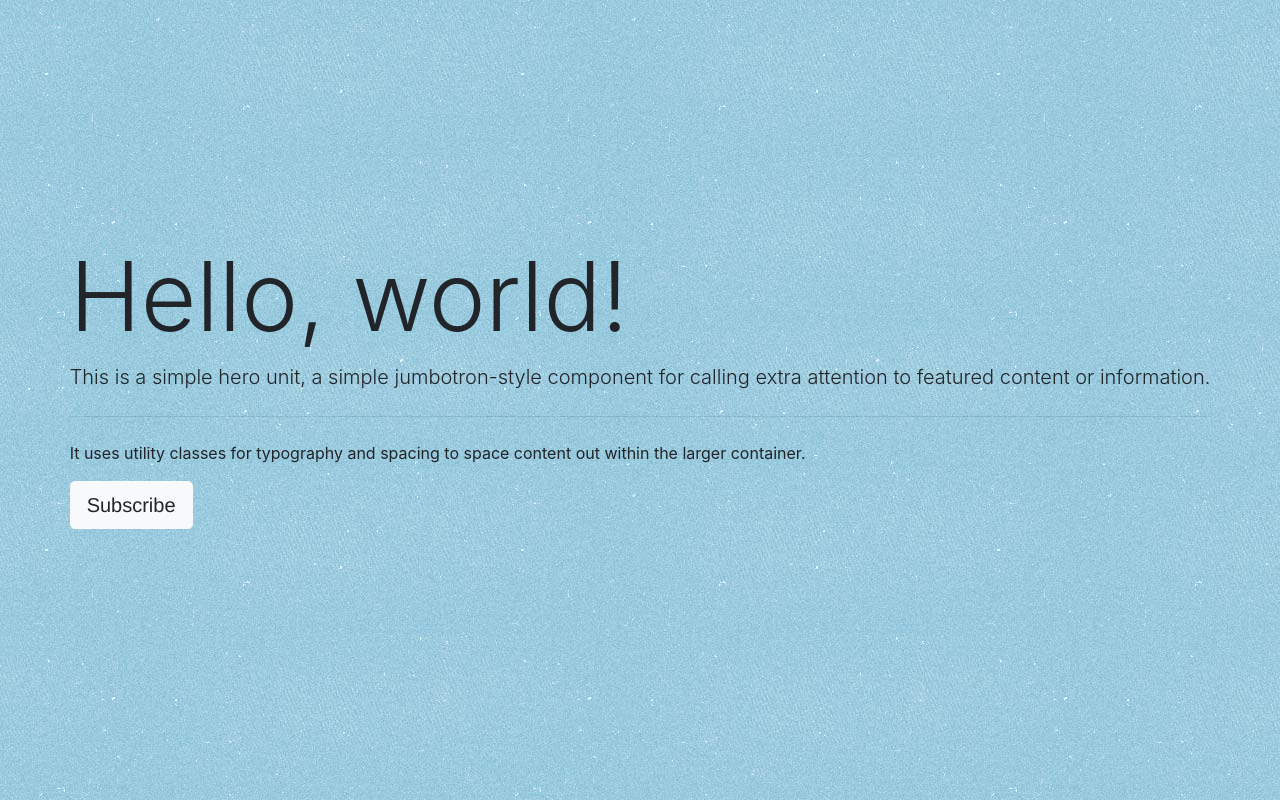
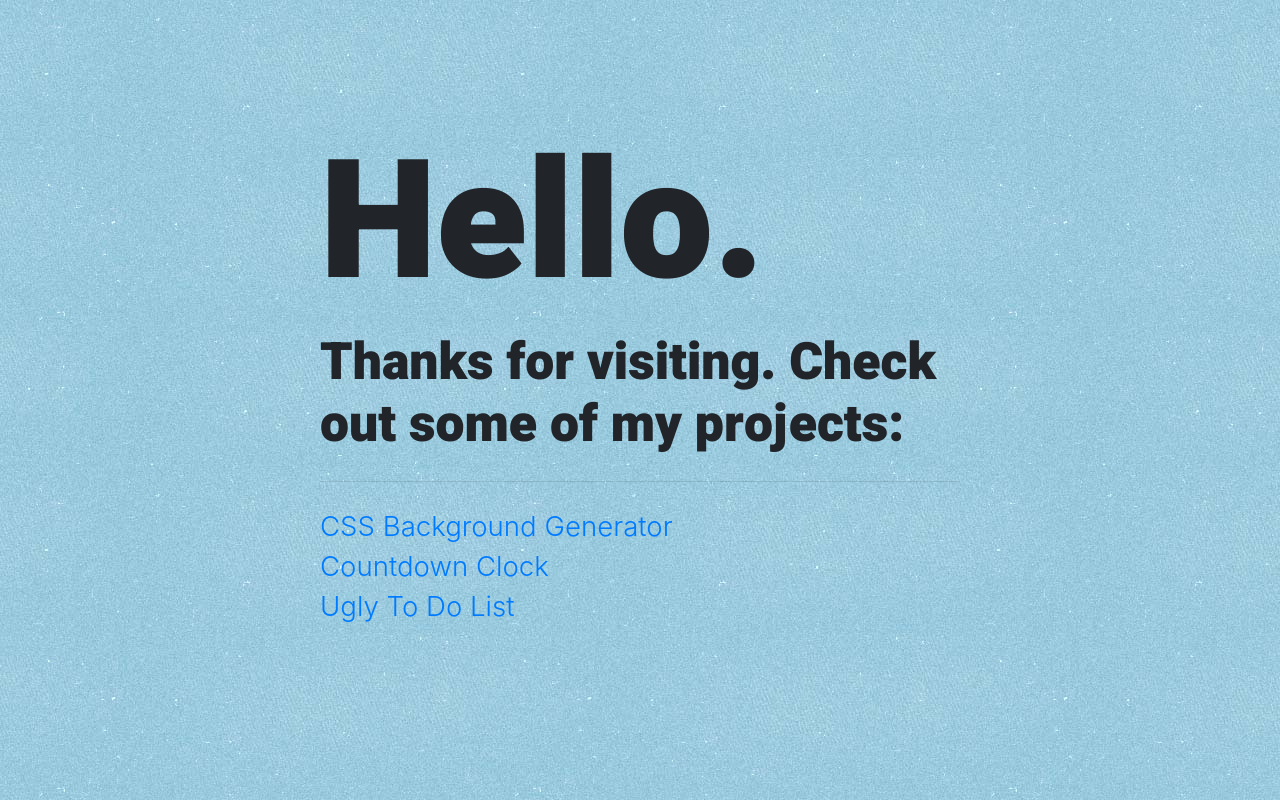
Before and after one commit to dkae0809/dkae0809.github.io, a plain HTML site: page index.html in a window 1280 px wide. Drawn offline with nearby package versions, Linux system fonts and the light colour scheme.

Commit message:
update landing page

```diff
--- a/index.html
+++ b/index.html
@@ -10,36 +10,23 @@
 
     <!-- Custom CSS -->
     <link rel="stylesheet" type="text/css" href="style.css">
-
+    <link href="https://fonts.googleapis.com/css?family=Heebo:900" rel="stylesheet">
 
     <title>Hello, world!</title>
   </head>
   <body>
     <div class="container-fluid h-100 d-flex justify-content-center align-items-center"><!-- container-fluid for full width -->
       <div class="jumbotron">
-        <h1 class="display-1">Hello, world!</h1>
-        <p class="lead">This is a simple hero unit, a simple jumbotron-style component for calling extra attention to featured content or information.</p>
+        <h1 class="display-1">Hello.</h1>
+        <p class="display-2">Thanks for visiting. Check out some of my projects:</p>
         <hr class="my-4">
-        <p>It uses utility classes for typography and spacing to space content out within the larger container.</p>
+        <ul class="display-3">
+          <li><a href="https://dkphl.github.io/uglyTodoList/">CSS Background Generator</a></li>
+          <li><a href="https://dkphl.github.io/countdownClock/">Countdown Clock</a></li>
+          <li><a href="https://dkphl.github.io/uglyTodoList/">Ugly To Do List</a></li>
+        </ul>
 
 
-        <!-- Begin MailChimp Signup Form -->
-
-        <div id="mc_embed_signup">
-          <form action="https://52forty.us8.list-manage.com/subscribe/post?u=31f93330c06d8aa698e6dc25e&amp;id=4af1cbb23d" method="post" id="mc-embedded-subscribe-form" name="mc-embedded-subscribe-form" class="validate" target="_blank" novalidate>
-            <div id="mc_embed_signup_scroll">
-              <!-- real people should not fill this in and expect good things - do not remove this or risk form bot signups-->
-              <div style="position: absolute; left: -5000px;" aria-hidden="true">
-                <input type="text" name="b_31f93330c06d8aa698e6dc25e_4af1cbb23d" tabindex="-1" value="">
-              </div>
-              <div class="clear">
-                <input type="submit" value="Subscribe" name="subscribe" id="mc-embedded-subscribe" class="btn btn-primary btn-lg btn-light">
-              </div>
-            </div>
-          </form>
-        </div>
-
-        <!--End mc_embed_signup-->
 
       </div>
     </div>
--- a/style.css
+++ b/style.css
@@ -2,11 +2,29 @@ body {
   height: 100vh;
   background: #fff url(6.jpg) repeat;
   /*background-size:cover;*/
-
+}
+a, a:hover, a:active {
+  text-decoration: none;
 }
 
 .jumbotron {
   background: transparent;
+  width: 55vw;
 }
 
-#mc_embed_signup{ clear:left; font:14px Helvetica,Arial,sans-serif; }
+.display-1 {
+  font-size: calc( 82px + (50 - 12) * ( (100vw - 400px) / ( 800 - 400) ));
+  font-family: 'Heebo', sans-serif;
+}
+
+.display-2 {
+  font-size: calc( 12px + (30 - 12) * ( (100vw - 400px) / ( 800 - 400) ));
+  font-family: 'Heebo', sans-serif;
+}
+
+.display-3 {
+  font-size: calc( 10px + (20 - 12) * ( (100vw - 400px) / ( 800 - 400) ));
+  padding: 0;
+  line-height: 2.5rem;
+  list-style: none;
+}
```
